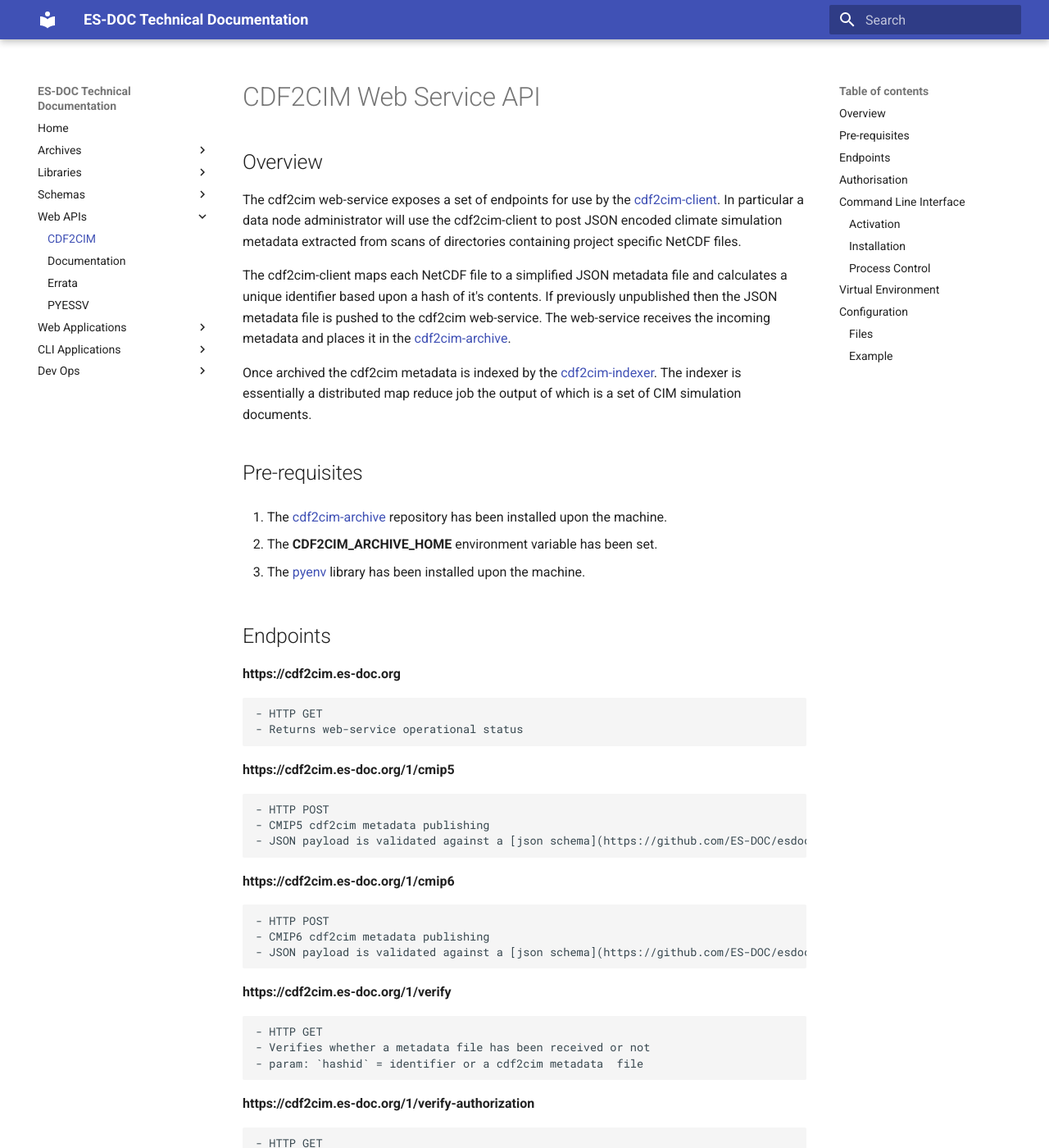
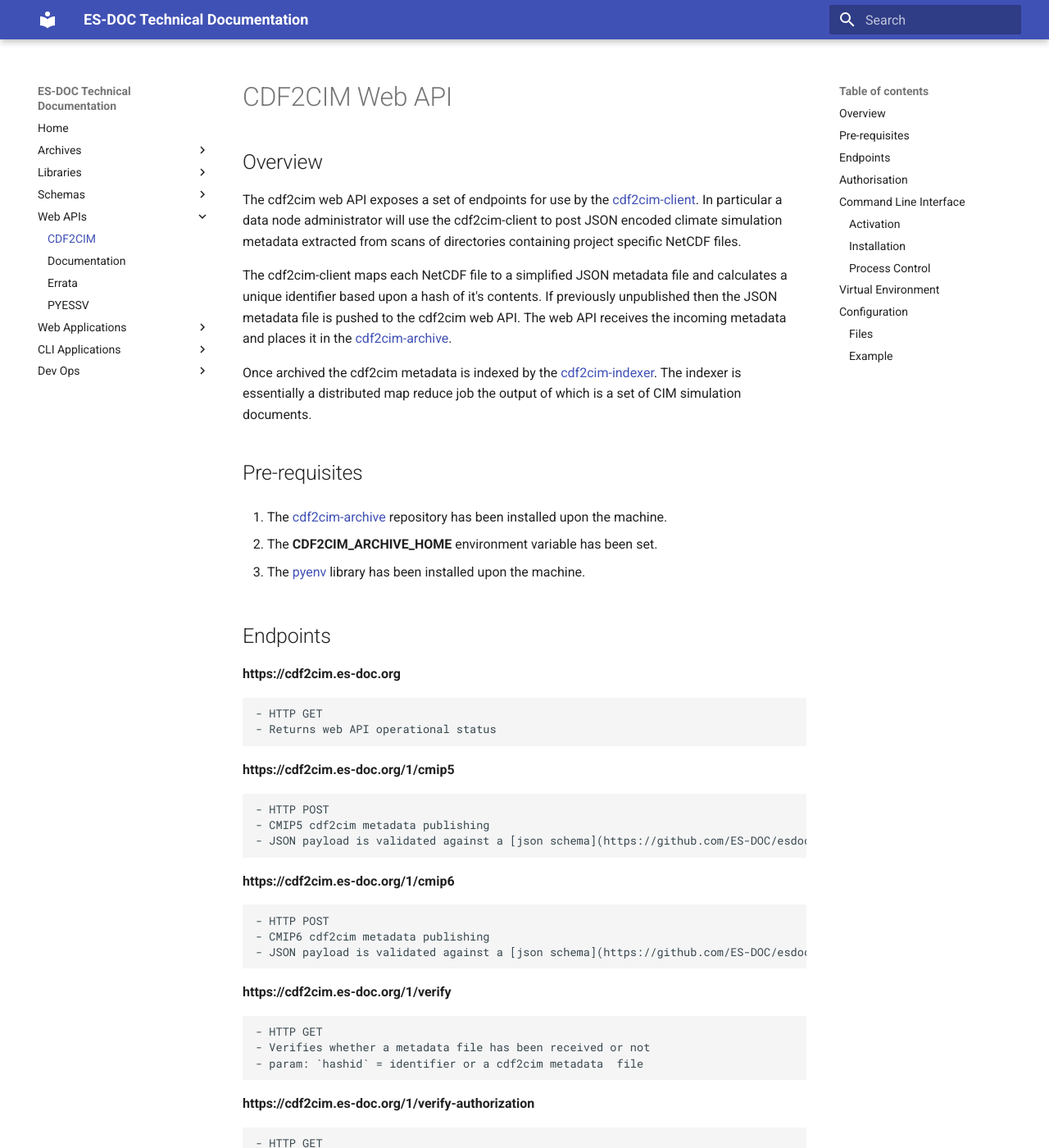
Before and after one commit to ES-DOC/esdoc-technical, an MkDocs documentation site: the page built from docs/web-apis/cdf2cim.md, in a window 1280 px wide and 1400 px high. Shown: the whole window at 82% size. Built offline with MkDocs 1.6.1 and Material for MkDocs 9.7.7, drawn with Linux system fonts in a browser that asks for light colours; some of the changed text lies outside the part shown.

```diff
--- a/docs/web-apis/cdf2cim.md
+++ b/docs/web-apis/cdf2cim.md
@@ -1,10 +1,10 @@
-# CDF2CIM Web Service API
+# CDF2CIM Web API
 
 ## Overview
 
-The cdf2cim web-service exposes a set of endpoints for use by the [cdf2cim-client](https://github.com/ES-DOC/esdoc-cdf2cim).  In particular a data node administrator will use the cdf2cim-client to post JSON encoded climate simulation metadata extracted from scans of directories containing project specific NetCDF files.
+The cdf2cim web API exposes a set of endpoints for use by the [cdf2cim-client](https://github.com/ES-DOC/esdoc-cdf2cim).  In particular a data node administrator will use the cdf2cim-client to post JSON encoded climate simulation metadata extracted from scans of directories containing project specific NetCDF files.
 
-The cdf2cim-client maps each NetCDF file to a simplified JSON metadata file and calculates a unique identifier based upon a hash of it's contents.  If previously unpublished then the JSON metadata file is pushed to the cdf2cim web-service.  The web-service receives the incoming metadata and places it in the [cdf2cim-archive](https://github.com/ES-DOC/esdoc-cdf2cim-archive).
+The cdf2cim-client maps each NetCDF file to a simplified JSON metadata file and calculates a unique identifier based upon a hash of it's contents.  If previously unpublished then the JSON metadata file is pushed to the cdf2cim web API.  The web API receives the incoming metadata and places it in the [cdf2cim-archive](https://github.com/ES-DOC/esdoc-cdf2cim-archive).
 
 Once archived the cdf2cim metadata is indexed by the [cdf2cim-indexer](https://github.com/ES-DOC/esdoc-cdf2cim-indexer).  The indexer is essentially a distributed map reduce job the output of which is a set of CIM simulation documents.
 
@@ -21,7 +21,7 @@ Once archived the cdf2cim metadata is indexed by the [cdf2cim-indexer](https://g
 **https://cdf2cim.es-doc.org**
 
     - HTTP GET
-    - Returns web-service operational status
+    - Returns web API operational status
 
 **https://cdf2cim.es-doc.org/1/cmip5**
 
@@ -50,12 +50,12 @@ Once archived the cdf2cim metadata is indexed by the [cdf2cim-indexer](https://g
 
 ## Authorisation
 
-In order to use the cdf2cim web-service one must register GitHub user credentials with the ES-DOC support team - support@es-doc.org.
+In order to use the cdf2cim web API one must register GitHub user credentials with the ES-DOC support team - support@es-doc.org.
 
 
 ## Command Line Interface
 
-The web-service supports a command line interface to streamline operations.
+The web API supports a command line interface to streamline operations.
 
 ### Activation
 
```
Also changed, not shown: docs/web-apis/documentation.md (+4 -4 lines), docs/web-apis/pyessv.md (+4 -4 lines).
